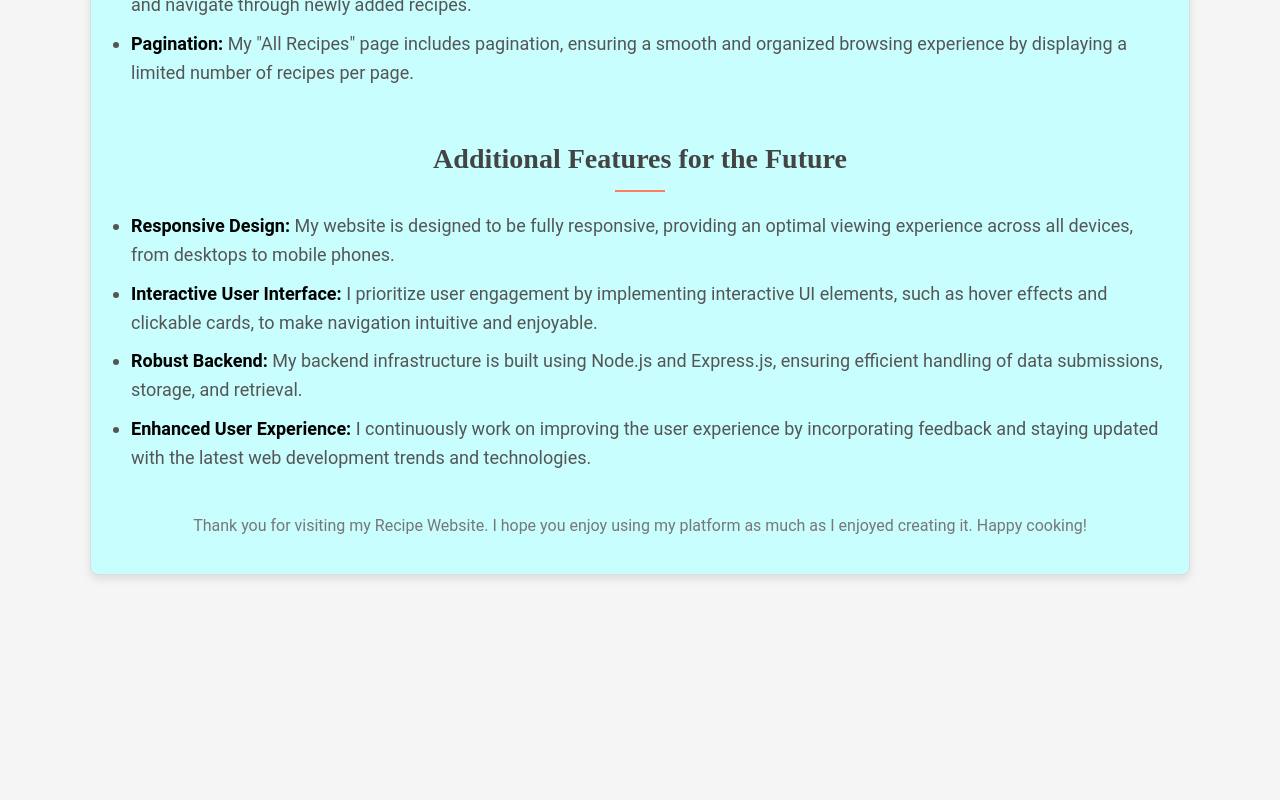
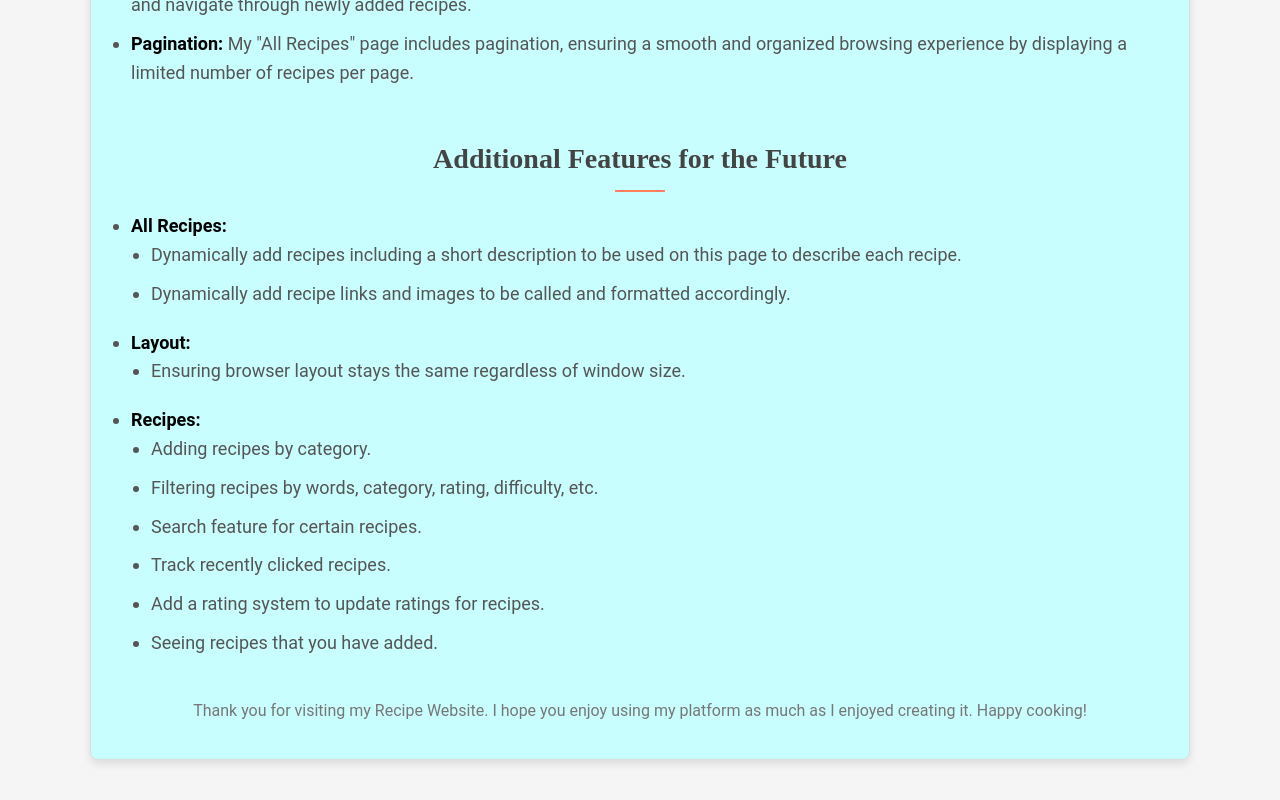
Before and after one commit to alyarshelle/RecipeSite, a React (Create React App) app in the folder recipe-site/: page /about in a window 1280 px wide. Shown: the part 844-1644 px from the top of the page. Before the commit the page ends 1459 px from the top, so only its background shows below. Built offline with nearby package versions, Linux system fonts and the light colour scheme.

Commit message:
Update About.js

```diff
--- a/recipe-site/src/RecipePages/About.js
+++ b/recipe-site/src/RecipePages/About.js
@@ -53,23 +53,32 @@ const About = () => {
   <h2>Additional Features for the Future</h2>
   <ul>
     <li>
-            <strong>Responsive Design:</strong> My website is designed to be fully responsive, providing an optimal viewing
-            experience across all devices, from desktops to mobile phones.
+      <strong>All Recipes:</strong>
+      <ul>
+        <li>Dynamically add recipes including a short description to be used on this page to describe each recipe.</li>
+        <li>Dynamically add recipe links and images to be called and formatted accordingly.</li>
+      </ul>
     </li>
     <li>
-            <strong>Interactive User Interface:</strong> I prioritize user engagement by implementing interactive UI elements,
-            such as hover effects and clickable cards, to make navigation intuitive and enjoyable.
+      <strong>Layout:</strong>
+      <ul>
+        <li>Ensuring browser layout stays the same regardless of window size.</li>
+      </ul>
     </li>
     <li>
-            <strong>Robust Backend:</strong> My backend infrastructure is built using Node.js and Express.js, ensuring efficient
-            handling of data submissions, storage, and retrieval.
-          </li>
-          <li>
-            <strong>Enhanced User Experience:</strong> I continuously work on improving the user experience by incorporating
-            feedback and staying updated with the latest web development trends and technologies.
+      <strong>Recipes:</strong>
+      <ul>
+        <li>Adding recipes by category.</li>
+        <li>Filtering recipes by words, category, rating, difficulty, etc.</li>
+        <li>Search feature for certain recipes.</li>
+        <li>Track recently clicked recipes.</li>
+        <li>Add a rating system to update ratings for recipes.</li>
+        <li>Seeing recipes that you have added.</li>
+      </ul>
     </li>
   </ul>
 </section>
+
       <footer>
         <p>
           Thank you for visiting my Recipe Website. I hope you enjoy using my platform as much as I enjoyed creating it. Happy
```
Lines whose indentation alone changed are shown as unchanged.
